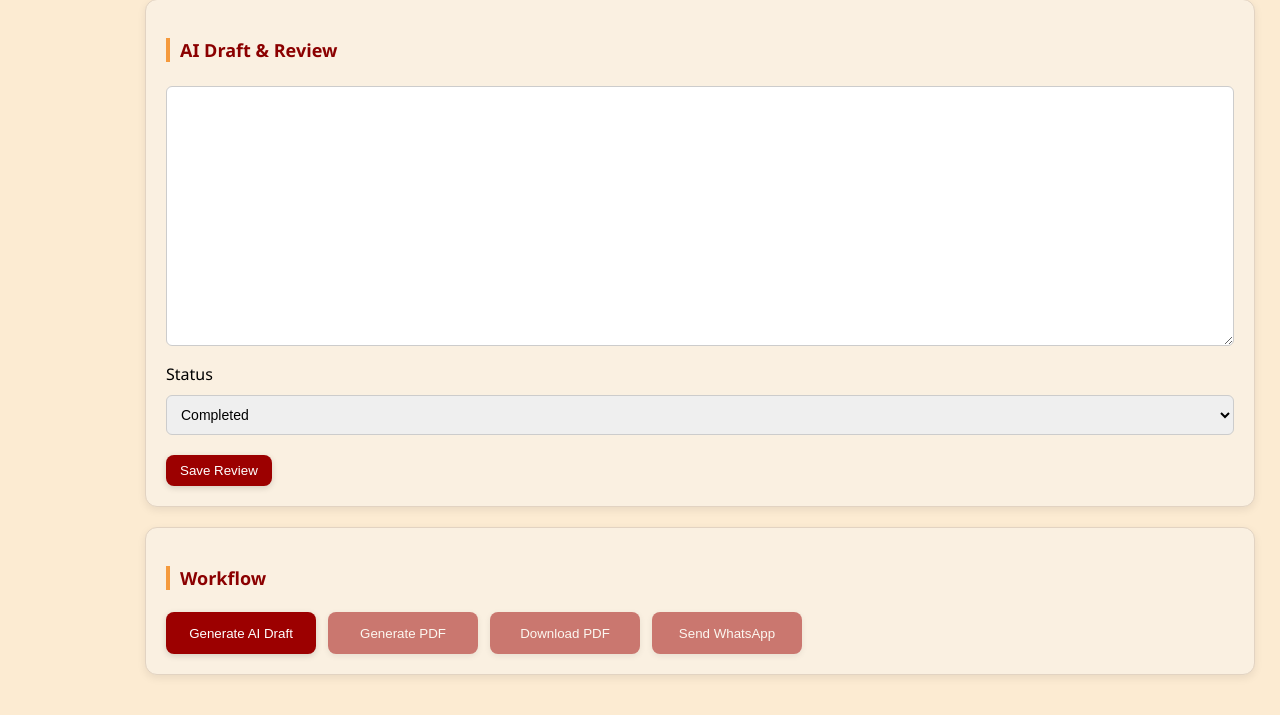
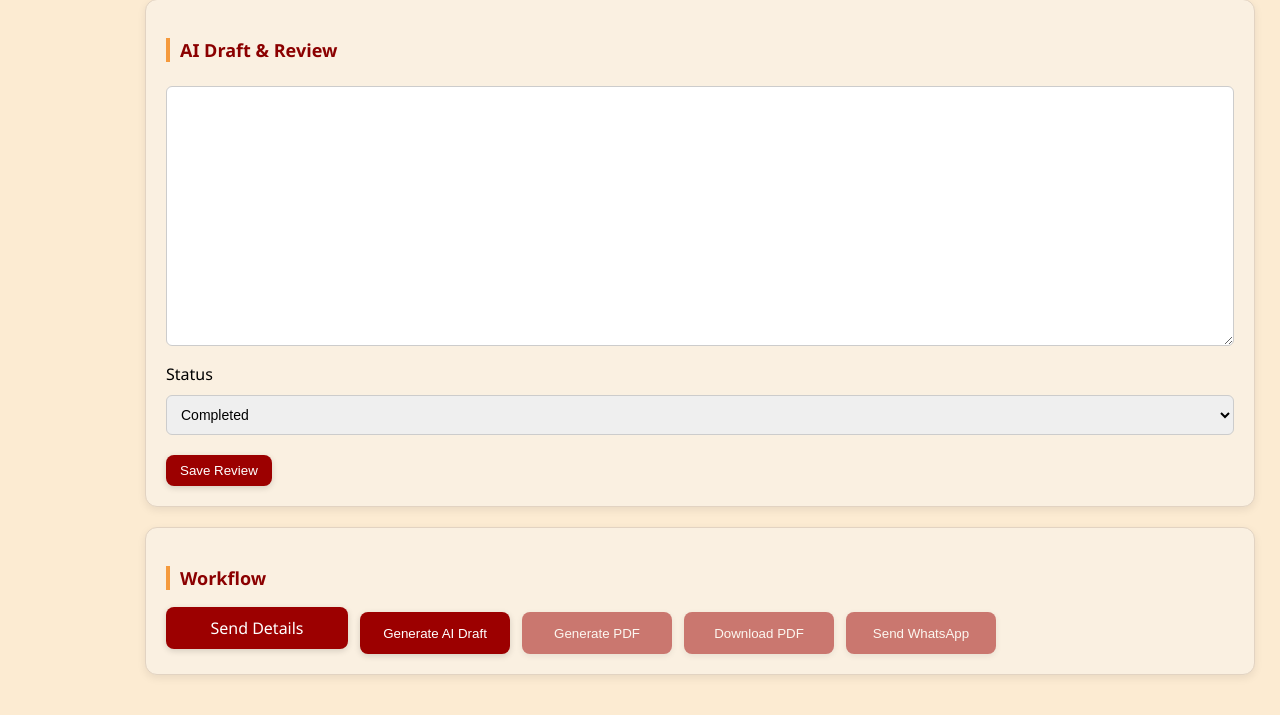
Before and after one commit to vishalvaishnavrk-ops/jyotish-backend, a FastAPI app: template templates/admin/client_detail.html in a window 1280 px wide. Shown: the part 880-1595 px from the top of the page. Run offline with FastAPI, Linux system fonts and the light colour scheme; the template is opened without the code that fills it: most values are stand-ins (such as "Sample title", 1, 10 or a date in 2020); grey boxes marked "Sample" are stand-in pictures; parts of the project's set-up code (start-up, migrations or seed data) failed here and were passed over.

Commit message:
Update client_detail.html

```diff
--- a/templates/admin/client_detail.html
+++ b/templates/admin/client_detail.html
@@ -116,6 +116,10 @@ Completed
 
 <div class="workflow-row">
 
+<a href="/admin/client/{{client.id}}/send-details" class="btn wf-btn">
+    Send Details
+</a>
+
 <form onsubmit="return false;" class="wf-inline">
   <button type="button" class="btn wf-btn"
   onclick="startAIGeneration(this)"
```
